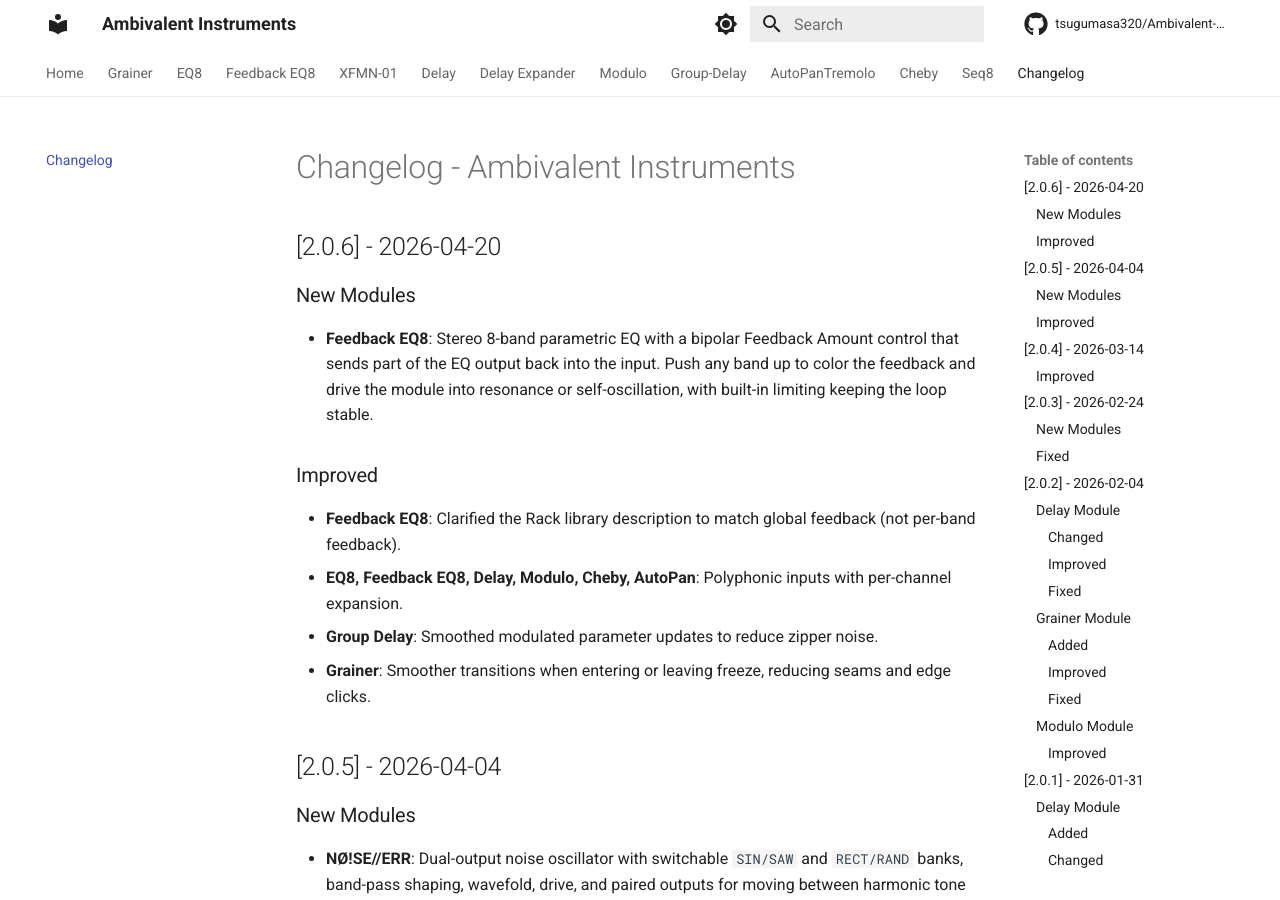
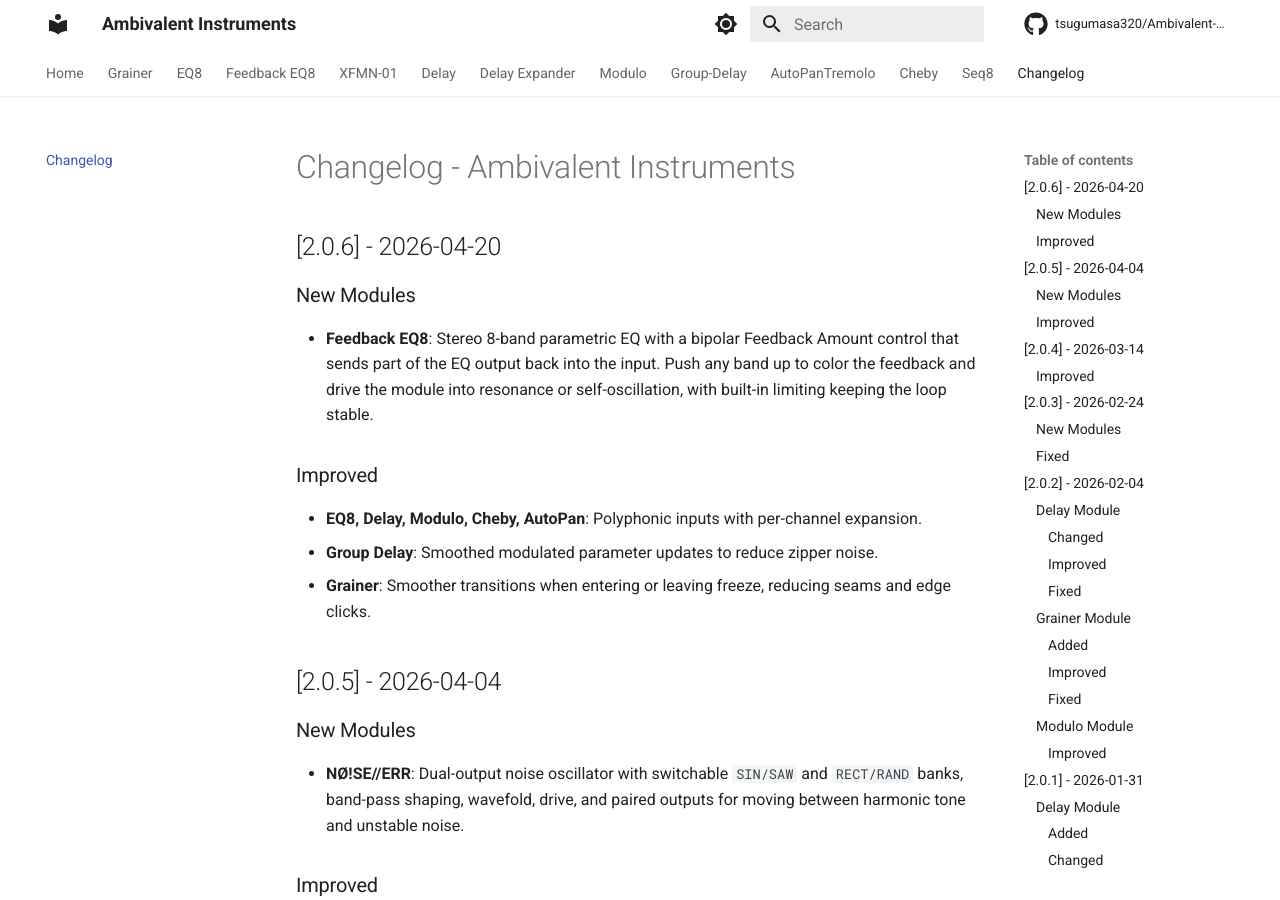
Before and after one commit to tsugumasa320/Ambivalent-Instruments-Manual, an MkDocs documentation site: the page built from docs/changelog.md, in a window 1280 px wide and 900 px high. Built offline with MkDocs 1.6.1 and Material for MkDocs 9.7.7, drawn with Linux system fonts in a browser that asks for light colours; comment, search, counter and statistics services are not loaded.

Commit message:
Keep Feedback EQ8 out of improvements

```diff
--- a/docs/changelog.md
+++ b/docs/changelog.md
@@ -8,8 +8,7 @@
 
 ### Improved
 
-- **Feedback EQ8**: Clarified the Rack library description to match global feedback (not per-band feedback).
-- **EQ8, Feedback EQ8, Delay, Modulo, Cheby, AutoPan**: Polyphonic inputs with per-channel expansion.
+- **EQ8, Delay, Modulo, Cheby, AutoPan**: Polyphonic inputs with per-channel expansion.
 - **Group Delay**: Smoothed modulated parameter updates to reduce zipper noise.
 - **Grainer**: Smoother transitions when entering or leaving freeze, reducing seams and edge clicks.
 
```
